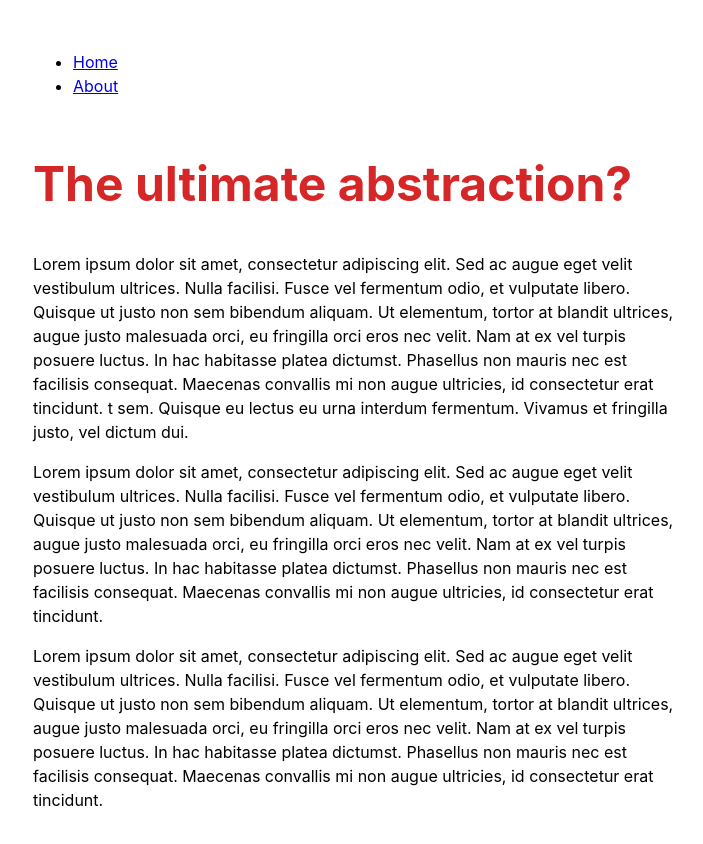
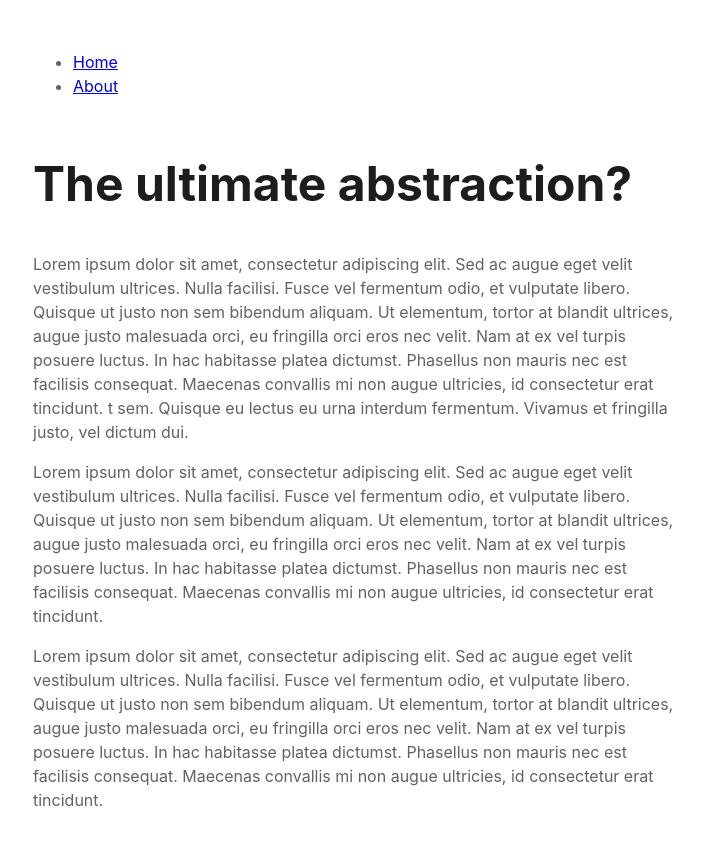
Before and after one commit to zslade/my-first-gatsby-site, a Gatsby site: page /mondrian in a window 1280 px wide. Shown: the whole page, without its empty margins (282-985 px from the left). Built offline with nearby package versions, Linux system fonts and the light colour scheme; Gatsby itself is replaced by a stand-in of ours.

Commit message:
set article colours

```diff
--- a/src/components/layout.js
+++ b/src/components/layout.js
@@ -8,7 +8,6 @@ import {
   navLinkItem,
   navLinkText
 } from './layout.module.css';
-// import { FaLinkedin } from 'react-icons/fa';
 
 const Layout = ({ pageTitle, children }) => {
   return (
@@ -25,10 +24,6 @@ const Layout = ({ pageTitle, children }) => {
               About
             </Link>
           </li>
-          {/* <li>
-            <a><FaLinkedin />
-            </a>
-          </li> */}
         </ul>
       </nav>
       <main>
--- a/src/components/layout.module.css
+++ b/src/components/layout.module.css
@@ -3,12 +3,14 @@
     max-width: 650px;
     font-family: 'BlinkMacSystemFont', sans-serif;
     line-height: 1.5;
+    color: #626262;
   }
 
   .heading {
     margin-top: 50px;
-    color: #d62728;
     font-size: 48px;
+    color:#1d1d1d;
+
   }
   .nav-links {
     display: flex;
@@ -19,7 +21,7 @@
     padding-right: 1rem;
   }
   .nav-link-text {
-    color: black;
+    color:#1d1d1d;
     font-weight: bold;
     text-decoration: none;
   }
```
